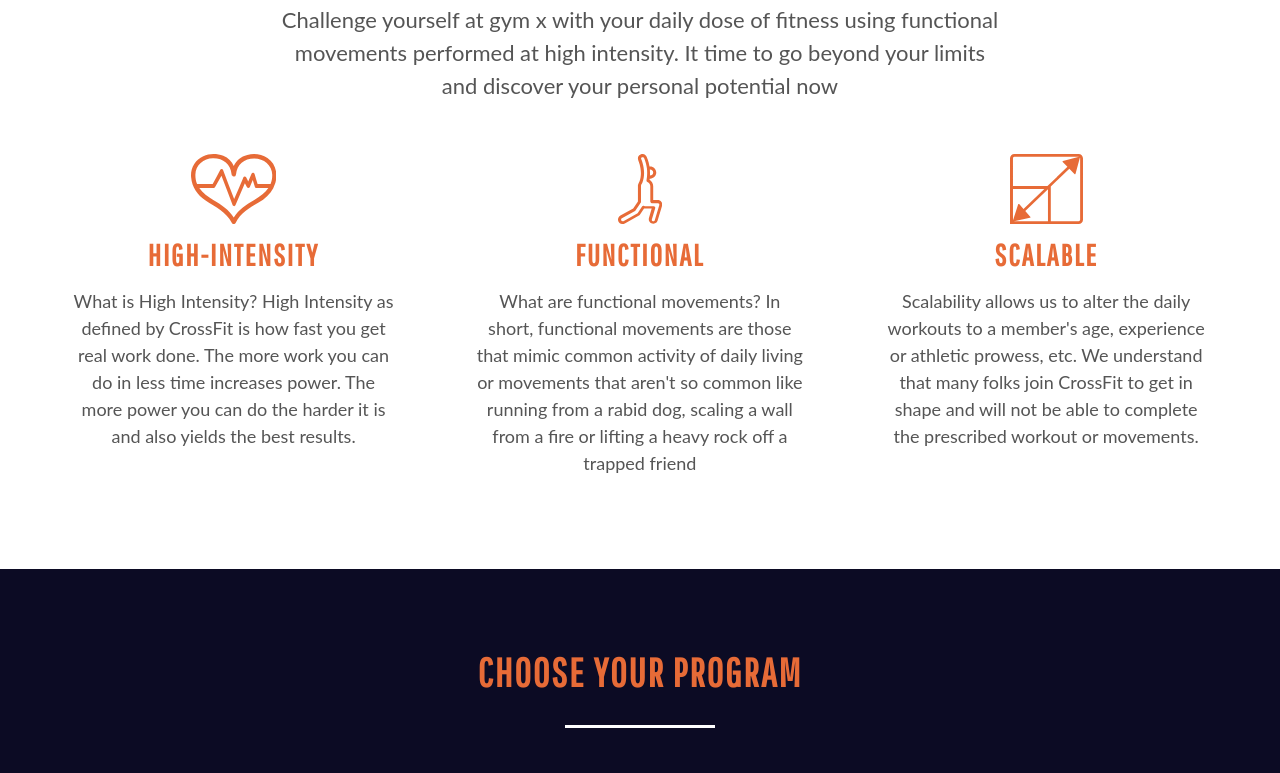
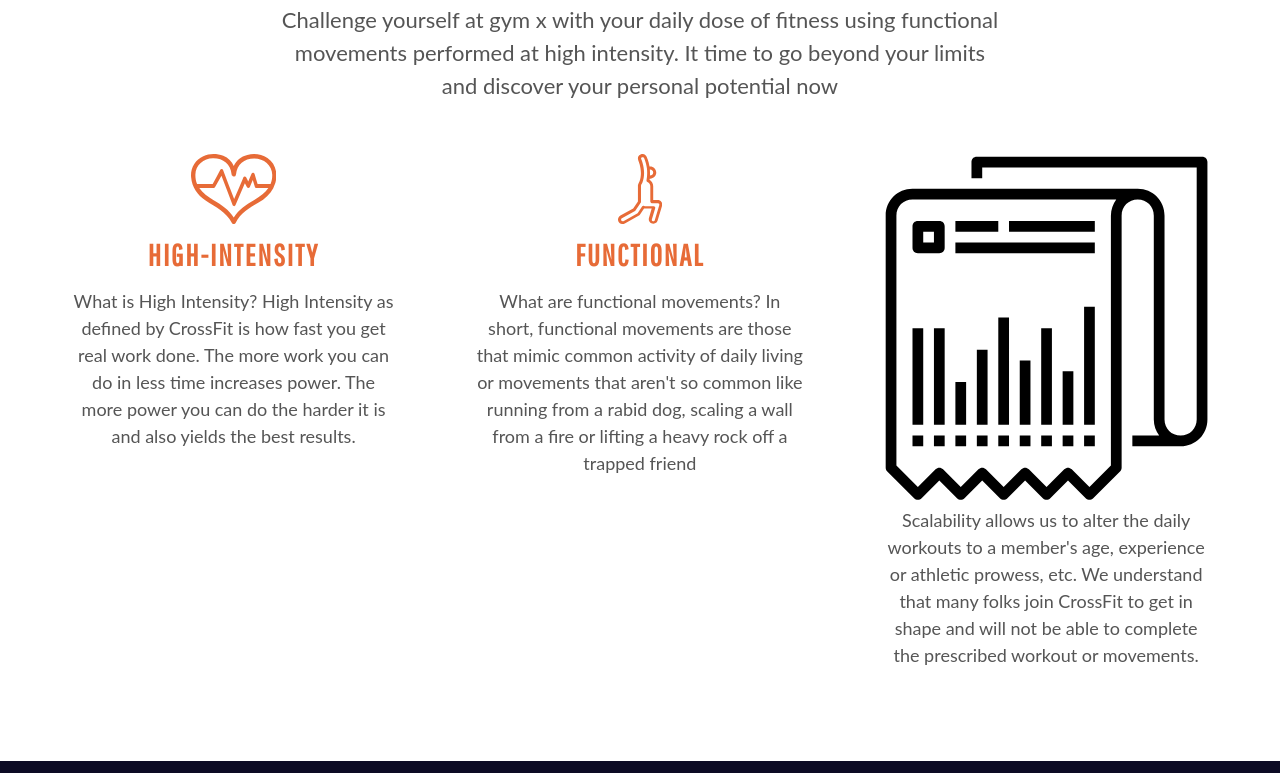
Before and after one commit to Reddraft/crossfit-box, a website: page index.html in a window 1280 px wide. Shown: the part 986-1759 px from the top of the page. Drawn offline with nearby package versions, Linux system fonts and the light colour scheme; some packages are replaced by stand-ins of ours.

Commit message:
clean svg

```diff
--- a/index.html
+++ b/index.html
@@ -109,9 +109,9 @@
           </div>
           <!-- benefit 3 -->
           <div class="col span-1-of-3 box">
-            <svg xmlns="http://www.w3.org/2000/svg" viewBox="0 29.1 612 587.1" class="scalable-icon">
-            <path d="M36.3 616.2H0v-36.3C0 599.9 16.2 616.2 36.3 616.2zM318.5 592.4H37.4 24.9v-12.5V322.6v-24.9H0v282.2c0 20 16.2 36.3 36.3 36.3h306v-23.8H318.5zM24.9 579.9v12.5h12.5C30.5 592.4 24.9 586.8 24.9 579.9zM583 53.3c-0.9-0.4-1.8-0.5-2.8-0.5h-1.1l-15.9 4.5L444.3 88c-2.9 1.1-4.4 4.4-3.3 7.3 0.2 0.7 0.6 1.3 1.1 1.8l39.7 39.7L314 297.7H24.9v24.9h263.1L113.3 490.3l-36.3-40.8c-2.3-2.1-5.9-1.9-8 0.5 -0.5 0.5-0.8 1.1-1.1 1.8L29.5 572l-4.5 13.6c-0.6 3.1 1.4 6.1 4.4 6.7 0.4 0.1 0.8 0.1 1.2 0.1l12.5-2.3L167.7 564c2.9-1.1 4.4-4.4 3.3-7.3 -0.2-0.7-0.6-1.3-1.1-1.8l-41.9-47.6 190.4-182.8v267.8h23.8V301.7l155.3-149.1 43.1 44.2c2.3 2.1 5.9 1.9 8-0.5 0.5-0.5 0.8-1.1 1.1-1.8l34-124.7 2.3-9.1C587.2 58 585.9 54.6 583 53.3zM575.7 29.1H36.3C16.2 29.1 0 45.3 0 65.4v232.3h24.9V65.4c0-6.5 4.9-11.9 11.3-12.5h539.5c6.9 0 12.5 5.6 12.5 12.5v514.5c0 6.9-5.6 12.5-12.5 12.5H342.3v23.8h233.5c20 0 36.3-16.2 36.3-36.3V65.4C612 45.3 595.8 29.1 575.7 29.1z"/></svg>
-            <h3>SCALABLE</h3>
+            <svg version="1.1" id="Layer_1" xmlns="http://www.w3.org/2000/svg"  viewBox="0 0 61 65">
+              <path  d="M21.5,52.5h2v2h-2V52.5z M21.5,50.5h2v-20h-2V50.5z M25.5,54.5h2v-2h-2V54.5z M25.5,50.5h2v-12h-2V50.5z M29.5,54.5h2v-2h-2V54.5z M17.5,50.5h2v-14h-2V50.5z M5.5,54.5h2v-2h-2V54.5z M5.5,50.5h2v-18h-2V50.5z M17.5,54.5h2v-2h-2V54.5z M29.5,50.5h2v-18h-2V50.5z M9.5,54.5h2v-2h-2V54.5z M9.5,50.5h2v-18h-2V50.5z M33.5,54.5h2v-2h-2V54.5z M15.5,52.5h-2v2h2V52.5z M5.5,13.5c0-0.6,0.4-1,1-1h4c0.6,0,1,0.4,1,1v4c0,0.6-0.4,1-1,1h-4c-0.6,0-1-0.4-1-1V13.5zM7.5,16.5h2v-2h-2V16M60.5,1.5v48c0,2.8-2.2,5-5,5h-9v-2h5c-0.6-0.8-1-1.9-1-3v-38c0-1.7-1.3-3-3-3s-3,1.3-3,3v47c0,0.3-0.1,0.5-0.3,0.7l-5,5c-0.2,0.2-0.5,0.3-0.7,0.3s-0.5-0.1-0.7-0.3l-3.3-3.3l-3.3,3.3c-0.4,0.4-1,0.4-1.4,0l-3.3-3.3l-3.3,3.3c-0.4,0.4-1,0.4-1.4,0l-3.3-3.3l-3.3,3.3c-0.4,0.4-1,0.4-1.4,0l-3.3-3.3l-3.3,3.3c-0.4,0.4-1,0.4-1.4,0l-5-5c-0.2-0.2-0.3-0.4-0.3-0.7v-47c0-2.8,2.2-5,5-5h42c2.8,0,5,2.2,5,5v38c0,1.7,1.3,3,3,3s3-1.3,3-3v-47h-40v2h-2v-3c0-0.6,0.4-1,1-1h42C60.1,0.5,60.5,0.9,60.5,1.5z M43.5,8.5h-38c-1.7,0-3,1.3-3,3v46.6l4,4l3.3-3.3c0.4-0.4,1-0.4,1.4,0l3.3,3.3l3.3-3.3c0.4-0.4,1-0.4,1.4,0l3.3,3.3l3.3-3.3c0.4-0.4,1-0.4,1.4,0l3.3,3.3l3.3-3.3c0.2-0.2,0.5-0.3,0.7-0.3s0.5,0.1,0.7,0.3l3.3,3.3l4-4V11.5C42.5,10.4,42.9,9.3,43.5,8.5z M39.5,16.5h-26v2h26V16.5z M15.5,42.5h-2v8h2V42.5z M37.5,54.5h2v-2h-2V54.5z M33.5,50.5h2v-10h-2V50.5z M21.5,12.5h-8v2h8V12.5z M39.5,12.5h-16v2h16V12.5z M37.5,50.5h2v-22h-2V50.5z"/>
+</svg>
             <p>Scalability allows us to alter the daily workouts to a member's age, experience or athletic prowess, etc.
               We understand that many folks join CrossFit to get in shape and will not be able to complete the prescribed workout or movements.
               </p>
--- a/resources/css/style.css
+++ b/resources/css/style.css
@@ -671,7 +671,7 @@ footer h2::after {
 
 .social-links li {
   display: inline-block;
-  margin-right: 40px;
+  margin-right: 25px;
 }
 
 .social-links li:last-child {
```
